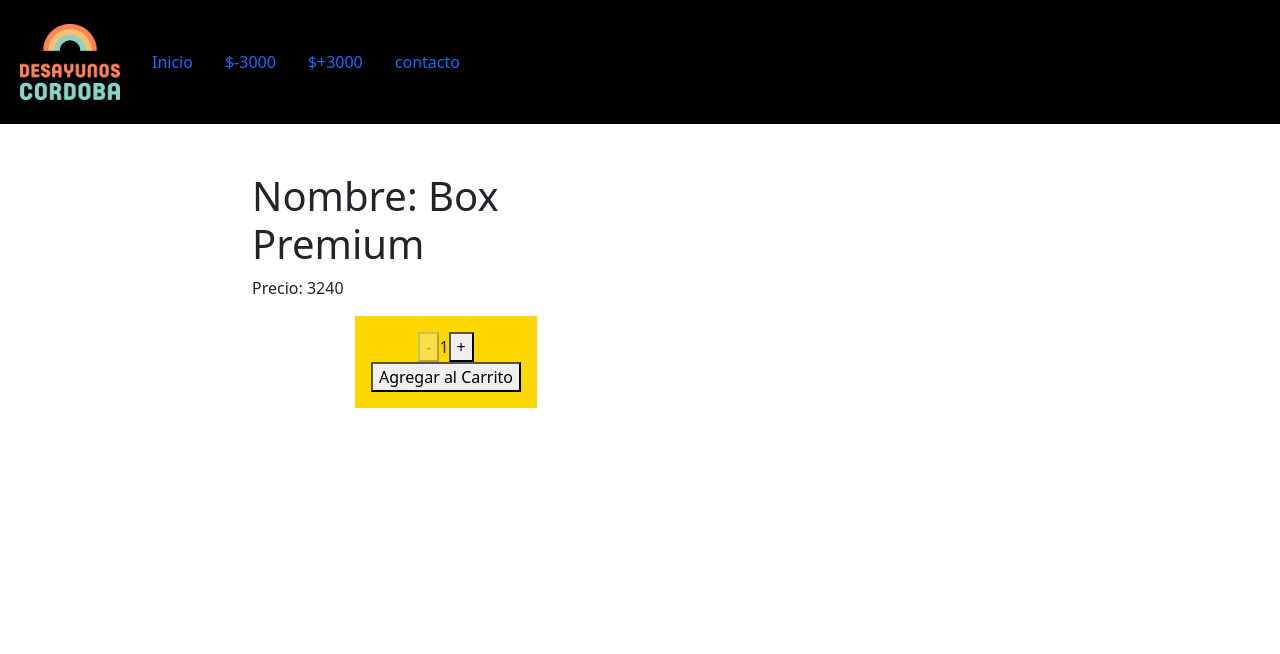
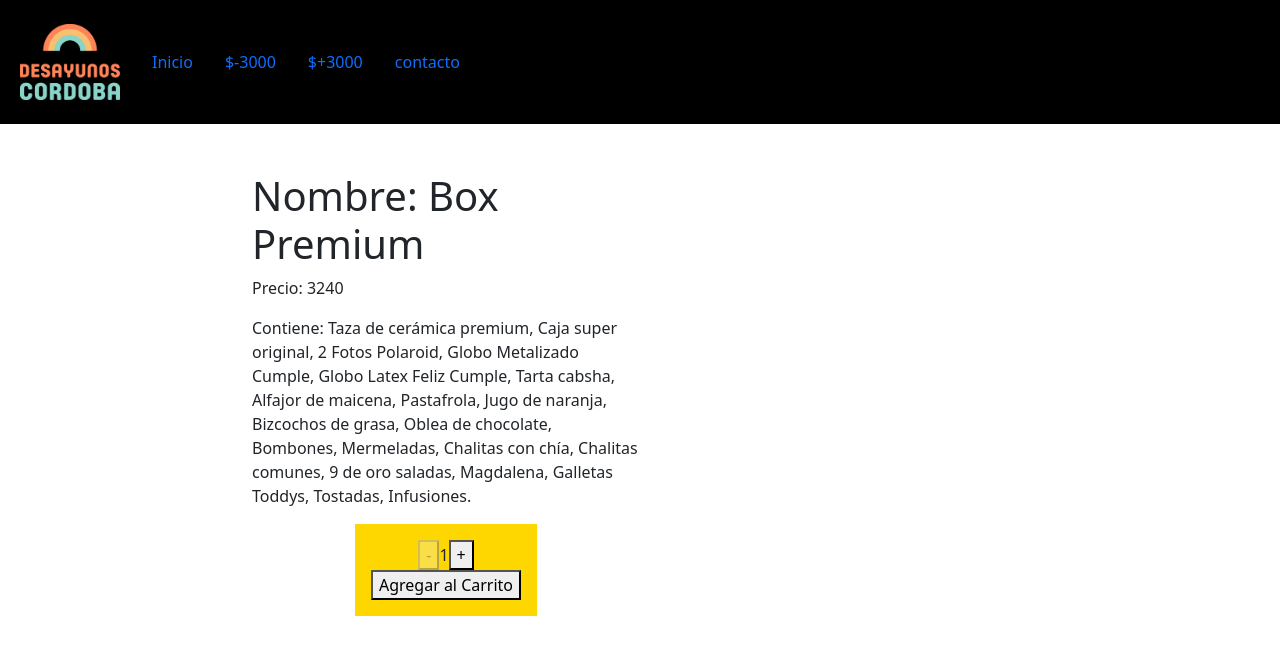
Before and after one commit to nicoliprogramer/DesayunosReact-Marini, a React (Create React App) app: page /1/1 in a window 1280 px wide. Shown: the top 654 px of the page. Built offline with nearby package versions, Linux system fonts and the light colour scheme.

Commit message:
routing-corrigiendo2

```diff
--- a/src/componentes/ItemDetail.jsx
+++ b/src/componentes/ItemDetail.jsx
@@ -4,9 +4,9 @@ import ItemCount from "./ItemCount";
 //import { Link } from 'react-router-dom'
 
 
-const ItemDetail = ({data}) => {
+const ItemDetail = ({ data }) => {
 
-    const { title, precio} = data;
+    const { title, precio, description } = data;
     //const src = require(`${img, title}`)
 
 
@@ -22,6 +22,7 @@ const ItemDetail = ({data}) => {
                 <div className="content">
                     <h1>Nombre: {title}</h1>
                     <p>Precio: {precio}</p>
+                    <p>{description}</p>
                     <ItemCount initial={1} stock={5} onAdd={onAdd} />
                 </div>
             </div>
--- a/src/productosMock.js
+++ b/src/productosMock.js
@@ -5,6 +5,7 @@ const items = [
     precio: 3240,
     img: "./img/producto1.jpg",
     category: 'producto',
+    description: "Contiene: Taza de cerámica premium, Caja super original, 2 Fotos Polaroid, Globo Metalizado Cumple, Globo Latex Feliz Cumple, Tarta cabsha, Alfajor de maicena, Pastafrola, Jugo de naranja, Bizcochos de grasa, Oblea de chocolate, Bombones, Mermeladas, Chalitas con chía, Chalitas comunes, 9 de oro saladas, Magdalena, Galletas Toddys, Tostadas, Infusiones.",
   },
   {
     id: 2,
@@ -12,6 +13,7 @@ const items = [
     precio: 2590,
     img: "./img/producto2.jpg",
     category: 'items',
+    description: "Contiene: Taza de Vidrio, Bandeja de madera 25x35cm , Tarta cabsha, Alfajor de maicena, Pastafrola, Jugo de naranja, Bizcochos de grasa, Oblea Bon o Bon, Bombones, Mermeladas, Chalitas con chía, Chalitas comunes, Globo Feliz Cumple (color aleatorio), 9 de oro saladas, Magdalena, Galletas Toddys, Tostadas, Infusiones.",
   },
   {
     id: 3,
@@ -19,6 +21,7 @@ const items = [
     precio: 3553,
     img: "./img/producto3.jpg",
     category: 'producto',
+    description: "Contiene: Taza de Vidrio, Bandeja de madera 25x35cm , Bombón Dos Corazónes, Tarta Cabsha, Alfajor de maicena, Pastafrola, Jugo de naranja, Bizcochos de grasa, Oblea Bon o Bon, Bombones, Mermeladas, Chalitas con chía, Chalitas comunes, Globo de corazón metalizado, 9 de oro saladas, Magdalena, Galletas Toddys, Tostadas, Infusiones.",
   },
   {
     id: 4,
@@ -26,6 +29,7 @@ const items = [
     precio: 2665,
     img: "./img/producto4.jpg",
     category: 'items',
+    description: "Contiene: Peluche de corazón, Caja de Madera decorada, Globo con confeti, Globo de corazón metalizado mediano , Chocolate Cofler Air, Bombones, Mashmellows, Chocolate Block, Oblea Bon o Bon.",
   },
   {
     id: 5,
@@ -33,6 +37,7 @@ const items = [
     precio: 3757,
     img: "./img/producto5.jpg",
     category: 'producto',
+    description: "Contiene: Peluche Oso, Chocolate Dos Corazones, Caja de madera decorada, Globo con confeti, Globo de corazón metalizado mediano, Chocolate Cofler Air, Bombones, Mashmellows, Chocolate Block, Oblea Bon o Bon.",
   },
   {
     id: 6,
@@ -40,6 +45,7 @@ const items = [
     precio: 4000,
     img: "./img/producto6.jpg",
     category: 'producto',
+    description: "Contiene: Mate con bombilla, Yerba, Bandeja de madera 25x35cm , Bombón Dos Corazónes, Tarta Cabsha, Alfajor de maicena, Pastafrola, Jugo de naranja, Bizcochos de grasa, Oblea Bon o Bon, Bombones, Mermeladas, Chalitas con chía, Chalitas comunes, Globo de corazón metalizado, 9 de oro saladas, Magdalena, Galletas Toddys, Tostadas, Infusiones, Tarjeta Junot.",
   },
 ];
 
```
Lines whose indentation alone changed are shown as unchanged.
